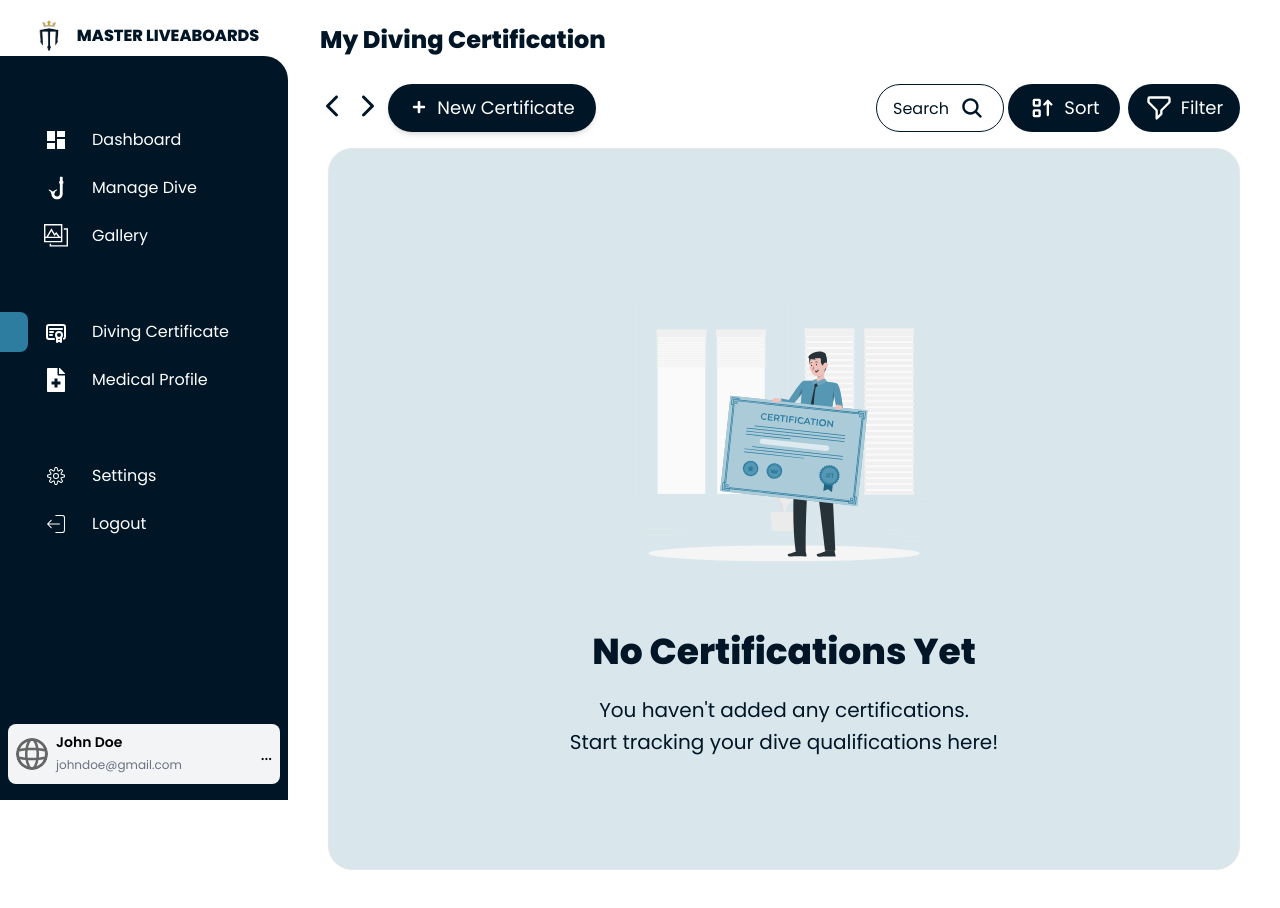
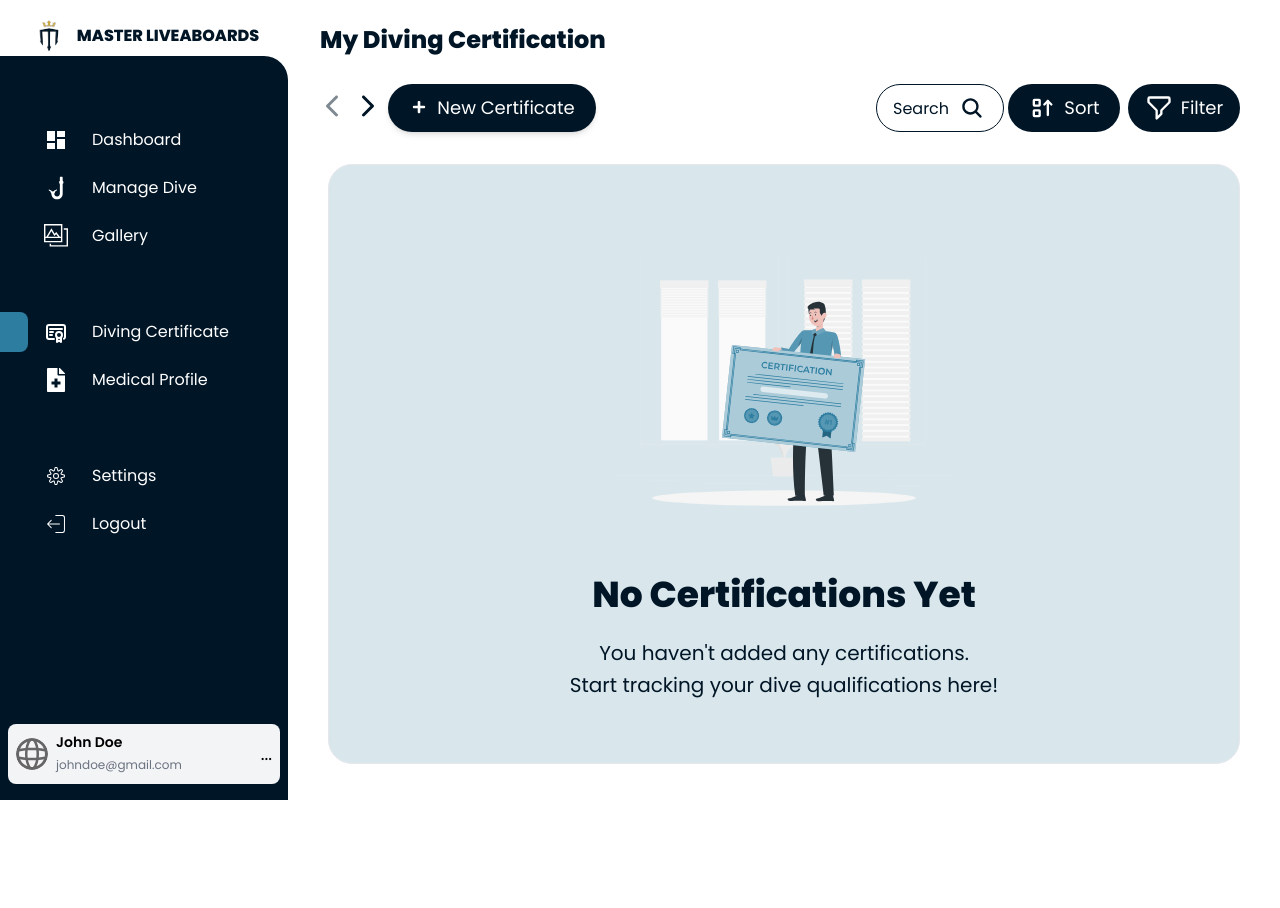
Before and after one commit to roserossssss/dive-site, a Next.js app in the folder diver-application/: page /dashboard/CertificatePage in a window 1280 px wide. After the commit the page ends 804 px from the top, so only its background shows below. Built offline with nearby package versions, Linux system fonts and the light colour scheme.

Commit message:
Updates on Dive Cert Page
- added pagination function, max of 6 per page
- added default photo preview for pdf files in upload page and certificate page
- fixed the container for displayed certification records

```diff
--- a/diver-application/app/dashboard/CertificatePage/NewCertificate/page.tsx
+++ b/diver-application/app/dashboard/CertificatePage/NewCertificate/page.tsx
@@ -9,6 +9,7 @@ import { BsExclamationCircle } from "react-icons/bs";
 export default function NewCertificate() {
   const router = useRouter();
   const [file, setFile] = useState<File | null>(null);
+  const [previewSrc, setPreviewSrc] = useState<string>("/image-upload.svg");
   const [certification, setCertification] = useState({
     name: "",
     level: "",
@@ -26,6 +27,13 @@ export default function NewCertificate() {
         return;
       }
       setFile(selectedFile);
+
+      // Set preview source based on file type
+      if (selectedFile.type === "application/pdf") {
+        setPreviewSrc("/images/pdf_thumbnail.png"); // Default thumbnail for uploaded PDFs
+      } else {
+        setPreviewSrc(URL.createObjectURL(selectedFile));
+      }
     }
   };
 
@@ -51,7 +59,7 @@ export default function NewCertificate() {
       level: certification.level,
       agency: certification.agency,
       location: certification.location,
-      image: URL.createObjectURL(file!),
+      image: file?.type === "application/pdf" ? "/images/pdf_thumbnail.png" : URL.createObjectURL(file!),
     };
 
     const existingCertificates = JSON.parse(localStorage.getItem("certificates") || "[]");
@@ -98,11 +106,11 @@ export default function NewCertificate() {
         <div className="flex flex-col items-center">
           <div className="w-full max-w-xs h-auto flex items-center justify-center">
             <Image
-              width={20}
-              height={20}
-              src={file ? URL.createObjectURL(file) : "/image-upload.svg"}
+              width={50}
+              height={50}
+              src={previewSrc}
               alt="Upload Preview"
-              className="w-40 h-40"
+              className="w-60 h-40"
             />
           </div>
           <p className="text-white text-sm mt-2">Maximum of 5MB</p>
--- a/diver-application/app/dashboard/CertificatePage/page.tsx
+++ b/diver-application/app/dashboard/CertificatePage/page.tsx
@@ -28,6 +28,8 @@ const DiveCertification = () => {
   const [selectedCertId, setSelectedCertId] = useState<number | null>(null);
   const [sortDropdownOpen, setSortDropdownOpen] = useState(false);
   const [filterDropdownOpen, setFilterDropdownOpen] = useState(false);
+  const [currentPage, setCurrentPage] = useState(1);
+  const recordsPerPage = 6;
 
   useEffect(() => {
     requestIdleCallback(() => {
@@ -37,6 +39,25 @@ const DiveCertification = () => {
       }
     });
   }, []);
+
+  // Calculate pagination
+  const totalPages = Math.ceil(certificates.length / recordsPerPage);
+  const paginatedCertificates = certificates.slice(
+    (currentPage - 1) * recordsPerPage,
+    currentPage * recordsPerPage
+  );
+
+  const handleNextPage = () => {
+    if (currentPage < totalPages) {
+      setCurrentPage(currentPage + 1);
+    }
+  };
+
+  const handlePreviousPage = () => {
+    if (currentPage > 1) {
+      setCurrentPage(currentPage - 1);
+    }
+  };
 
   // Sort function
   const handleSort = (type: string) => {
@@ -90,15 +111,23 @@ const DiveCertification = () => {
 
       <div className="flex items-center justify-between gap-1 md:gap-4 mt-14 flex-nowrap">
         <div className="flex items-center space-x-1">
+          {/* Back Arrow for Pagination */}
           <IoIosArrowBack
             size={24}
-            className="w-4 md:w-7 lg:w-8 h-5 sm:h-6 md:h-7 lg:h-8 cursor-pointer -ml-3 -mt-1 text-[#001526]"
+            className={`w-4 md:w-7 lg:w-8 h-5 sm:h-6 md:h-7 lg:h-8 cursor-pointer -ml-3 -mt-1 text-[#001526] ${
+              currentPage === 1 ? "opacity-50 cursor-not-allowed" : ""
+            }`}
             aria-hidden="true"
+            onClick={handlePreviousPage}
           />
+          {/* Forward Arrow for Pagination */}
           <IoIosArrowForward
             size={24}
-            className="w-4 md:w-7 lg:w-8 h-5 sm:h-6 md:h-7 lg:h-8 cursor-pointer -ml-3 -mt-1 text-[#001526]"
+            className={`w-4 md:w-7 lg:w-8 h-5 sm:h-6 md:h-7 lg:h-8 cursor-pointer -ml-3 -mt-1 text-[#001526] ${
+              currentPage === totalPages ? "opacity-50 cursor-not-allowed" : ""
+            }`}
             aria-hidden="true"
+            onClick={handleNextPage}
           />
           <button
             onClick={() => router.push("/dashboard/CertificatePage/NewCertificate")}
@@ -271,18 +300,18 @@ const DiveCertification = () => {
       </div>
 
       {/* Certification Display */}
-      <div className="mt-4 bg-[#D9E7EC] border rounded-3xl p-6 sm:p-8 md:p-10 w-full min-h-[80vh]">
-        {certificates.length === 0 ? (
-          <div className="flex items-center justify-center w-full min-h-[80vh] text-center">
+      <div className="mt-8 bg-[#D9E7EC] border rounded-3xl p-6 sm:p-8 md:p-8 w-full min-h-[75vh]">
+        {paginatedCertificates.length === 0 ? (
+          <div className="flex items-center justify-center w-full min-h-[65vh] text-center">
             <div>
               <Image
                 src="/images/my_certificate_empty.svg"
                 alt="No Certifications"
-                width={350}
-                height={200}
+                width={340}
+                height={170}
                 className="mx-auto"
               />
-              <p className="text-3xl sm:text-4xl font-bold text-[#001526] mt-5">
+              <p className="text-2xl sm:text-4xl font-bold text-[#001526] mt-5">
                 No Certifications Yet
               </p>
               <p className="text-lg sm:text-xl text-[#001526] mt-6">
@@ -295,20 +324,20 @@ const DiveCertification = () => {
           </div>
         ) : (
           <div className="grid grid-cols-1 md:grid-cols-2 lg:grid-cols-3 gap-7">
-            {certificates.map((cert) => (
-              <div key={cert.id} className="bg-[#2C7DA0] rounded-2xl p-4 shadow-lg relative">
-                <div className="relative">
+            {paginatedCertificates.map((cert) => (
+              <div key={cert.id} className="bg-[#2C7DA0] rounded-2xl p-4 shadow-lg relative w-full max-w-xs h-[350px] flex flex-col items-center">
+                <div className="relative w-full h-[200px]">
                   <Image
-                    width={20}
-                    height={20}
+                    width={200}
+                    height={200}
                     src={cert.image}
                     alt="Certificate"
                     loading="lazy"
-                    className="w-full max-w-xs h-auto rounded-xl border-4 border-white"
+                    className="w-full h-full object-cover rounded-xl border-4 border-white"
                   />
                   <button
                     onClick={() => setMenuOpen(menuOpen === cert.id ? null : cert.id)}
-                    className="absolute bottom-0 right-2 translate-y-20"
+                    className="absolute bottom-2 right-2 translate-y-32"
                   >
                     <FaEllipsis
                       size={20}
@@ -316,9 +345,8 @@ const DiveCertification = () => {
                       aria-hidden="true"
                     />
                   </button>
-
                   {menuOpen === cert.id && (
-                    <div className="absolute bottom-[-3rem] right-2 bg-white shadow-lg rounded-lg p-2 w-32">
+                    <div className="absolute bottom-[-6rem] right-1 bg-white shadow-lg rounded-lg p-2 w-32">
                       <button
                         onClick={() => updateCertificate(cert.id)}
                         className="block w-full text-left px-4 py-2 rounded-lg text-[#001526] hover:bg-[#2C7DA0] hover:bg-opacity-50"
```
Also changed, not shown: diver-application/public/images/pdf_thumbnail.png (added).
